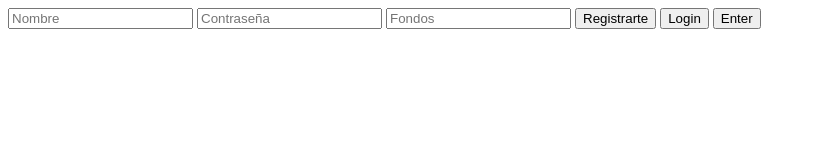
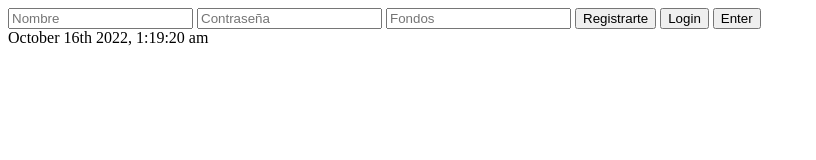
Before and after one commit to tobiaszoppi/ProyectoFinalJS, a website: page index.html in a window 1280 px wide. Shown: the whole page, without its empty margins (0-816 px from the left). Drawn offline with Linux system fonts and the light colour scheme; the site is published under a folder, as on GitHub Pages, so addresses that start at the root find nothing.

Commit message:
Update index.html

```diff
--- a/index.html
+++ b/index.html
@@ -20,6 +20,6 @@
 
     </div>
     <div id="tiempo"></div>
-    <script src="/dist/main.js"></script>
+    <script src="dist/main.js"></script>
 </body>
 </html>
```
